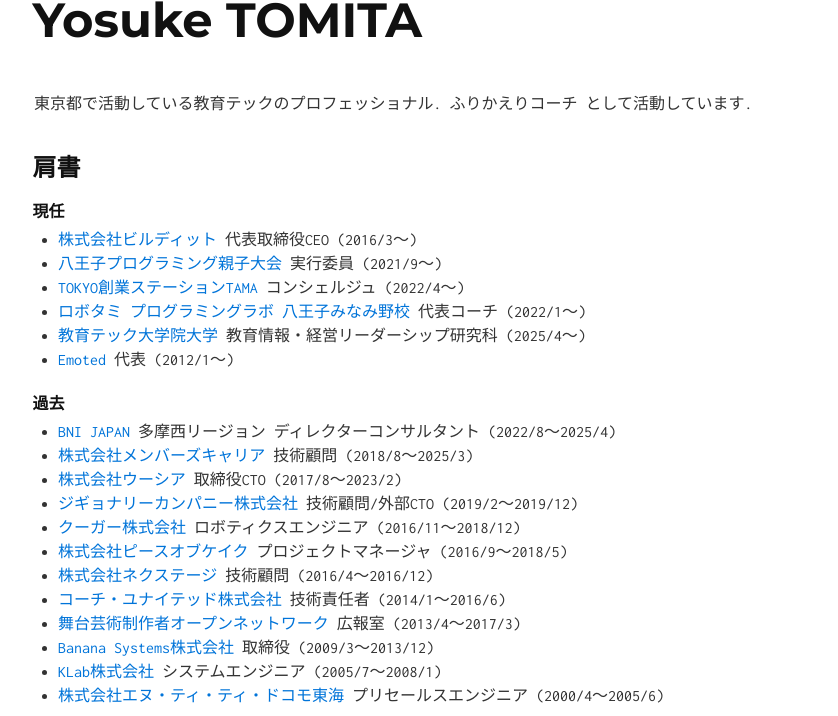
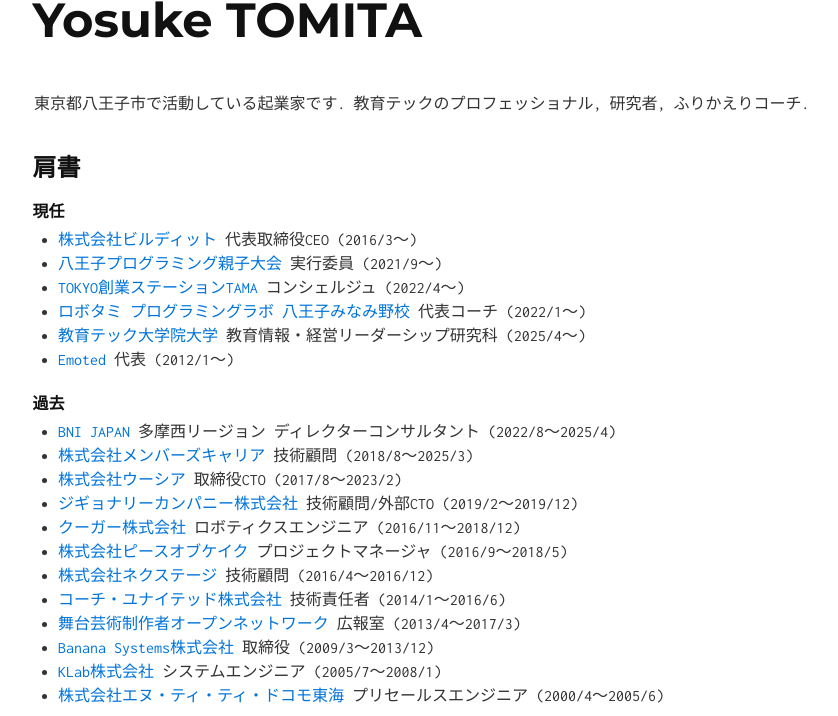
Before and after one commit to tmtysk/tmtysk.github.io, a Jekyll site: the page built from index.md, in a window 1280 px wide and 900 px high, cut to the strip 184-900 px from the top of the window. Shown: the whole strip, without its empty margins (14-852 px from the left). Built offline with Jekyll 4.4.1, drawn with Linux system fonts in a browser that asks for light colours.

Commit message:
tagline.

```diff
--- a/_config.yml
+++ b/_config.yml
@@ -1,7 +1,7 @@
 # Site settings
 title: Yosuke TOMITA
 tag_text: Yosuke TOMITA
-description: 東京都で活動している教育テックのプロフェッショナル. ふりかえりコーチ として活動しています.
+description: 東京都八王子市で活動している起業家です. 教育テックのプロフェッショナル, 研究者, ふりかえりコーチ.
 
 # Build settings
 markdown: kramdown
```
